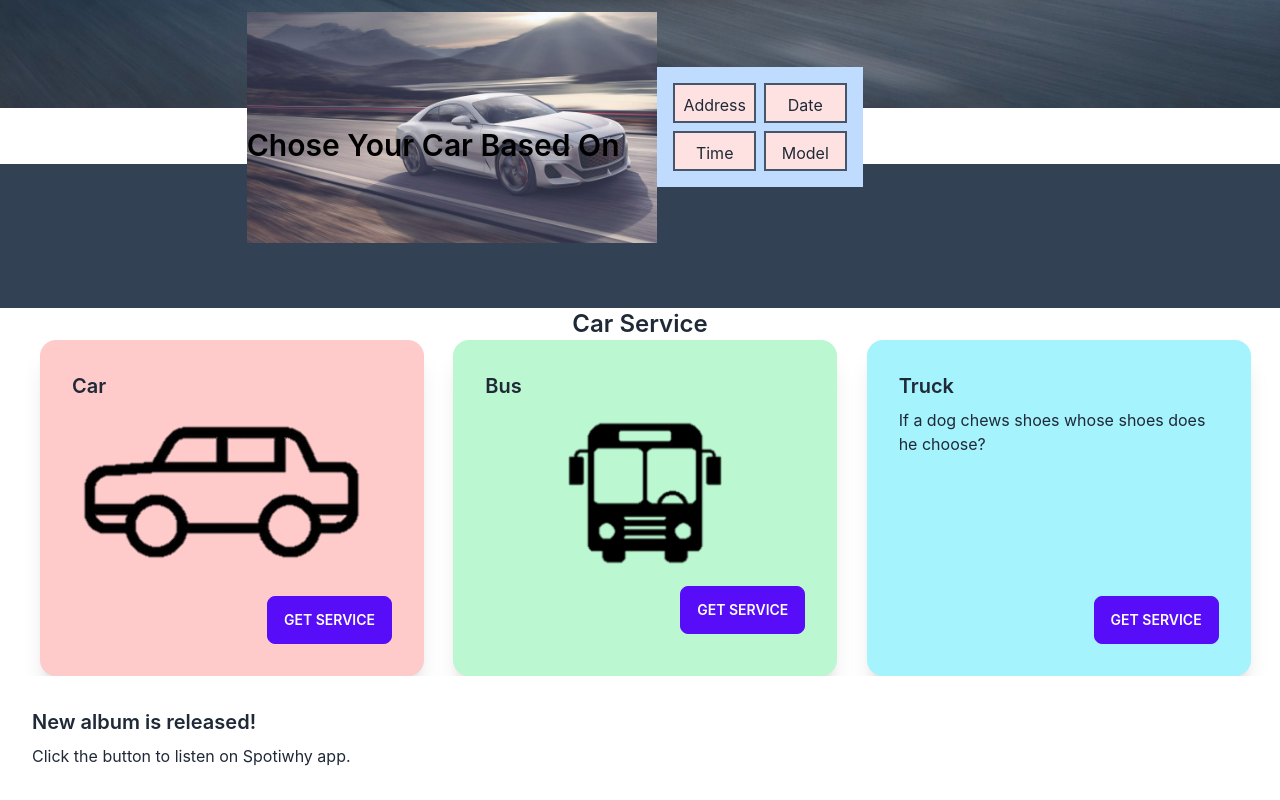
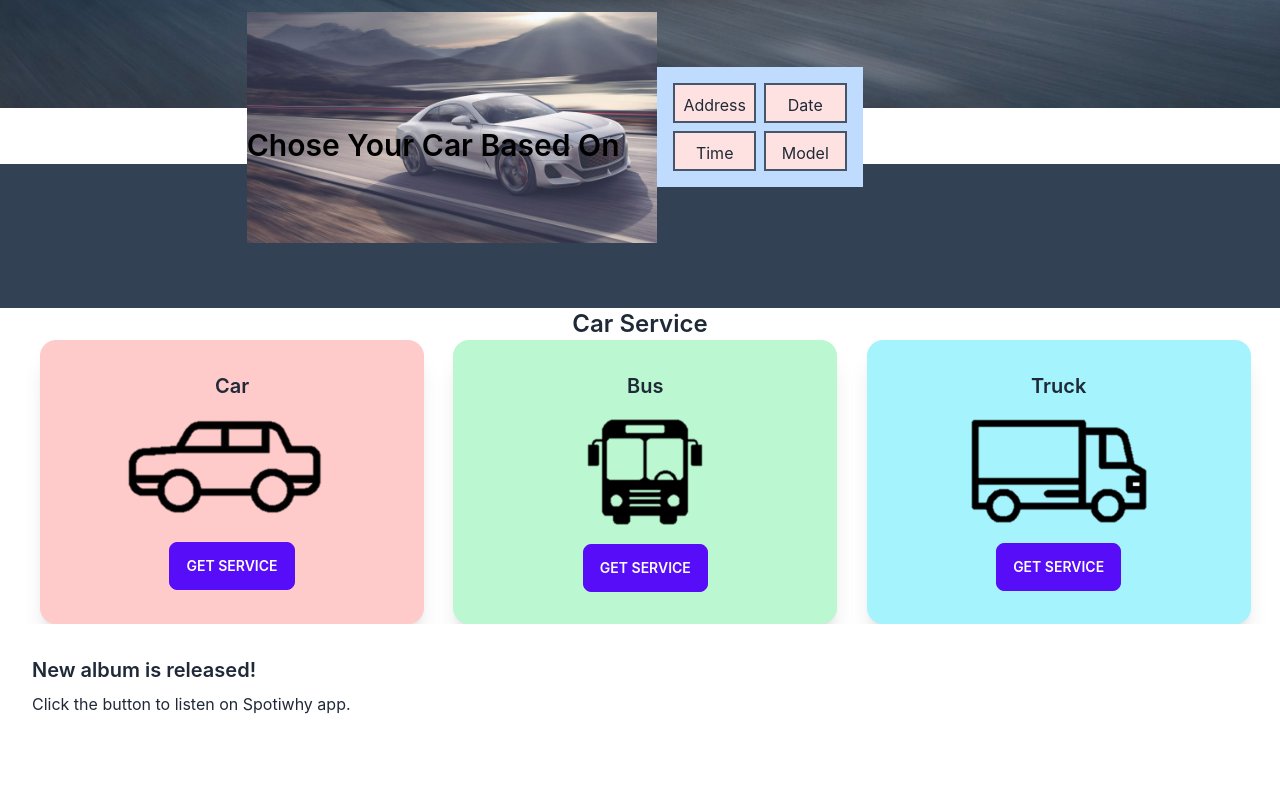
Before and after one commit to linkon63/Rent-a-service, a React (Create React App) app: page / in a window 1280 px wide. Shown: the part 756-1556 px from the top of the page. After the commit the page ends 1504 px from the top, so only its background shows below. Built offline with nearby package versions, Linux system fonts and the light colour scheme.

Commit message:
service section added

```diff
--- a/src/components/HomePage/Section3/Section3.jsx
+++ b/src/components/HomePage/Section3/Section3.jsx
@@ -2,36 +2,36 @@ import React from 'react';
 import { Link } from 'react-router-dom';
 import bus from '../../assets/icon/bus.png'
 import car from '../../assets/icon/car.png'
-// import bus from '../../assets/icon/bus.png'
+import truck from '../../assets/icon/truck.png'
 
 const Section3 = () => {
     return (
         <div className=''>
             <h1 className='text-center font-semibold text-2xl'>Car Service</h1>
-            <div className='grid grid-cols-1 md:grid-cols-3 ml-10'>
+            <div className='grid grid-cols-1 md:grid-cols-3 ml-10 '>
                 <div className="card w-96 bg-red-200 shadow-xl">
-                    <div className="card-body">
+                    <div className="card-body items-center text-center">
                         <h2 className="card-title">Car</h2>
-                        <img src={car} alt="" />
-                        <div className="card-actions justify-end">
+                        <img src={car} alt="" className='w-56' />
+                        <div className="card-actions ">
                             <button className="btn btn-primary"><Link to='/cars_services'>Get Service</Link></button>
                         </div>
                     </div>
                 </div>
                 <div className="card w-96 bg-green-200 shadow-xl">
-                    <div className="card-body">
+                    <div className="card-body items-center text-center">
                         <h2 className="card-title">Bus</h2>
-                        <img src={bus} alt="" />
-                        <div className="card-actions justify-end">
+                        <img src={bus} alt="" className='w-60' />
+                        <div className="card-actions ">
                             <button className="btn btn-primary"><Link to='/cars_services'>Get Service</Link></button>
                         </div>
                     </div>
                 </div>
                 <div className="card w-96 bg-cyan-200 shadow-xl">
-                    <div className="card-body">
-                        <h2 className="card-title">Truck</h2>
-                        <p>If a dog chews shoes whose shoes does he choose?</p>
-                        <div className="card-actions justify-end">
+                    <div className="card-body items-center text-center">
+                        <h2 className="card-title ">Truck</h2>
+                        <img src={truck} alt="" className='w-56' />
+                        <div className="card-actions">
                             <button className="btn btn-primary"><Link to='/cars_services'>Get Service</Link></button>
                         </div>
                     </div>
```
Also changed, not shown: src/components/assets/icon/truck.png (added).
